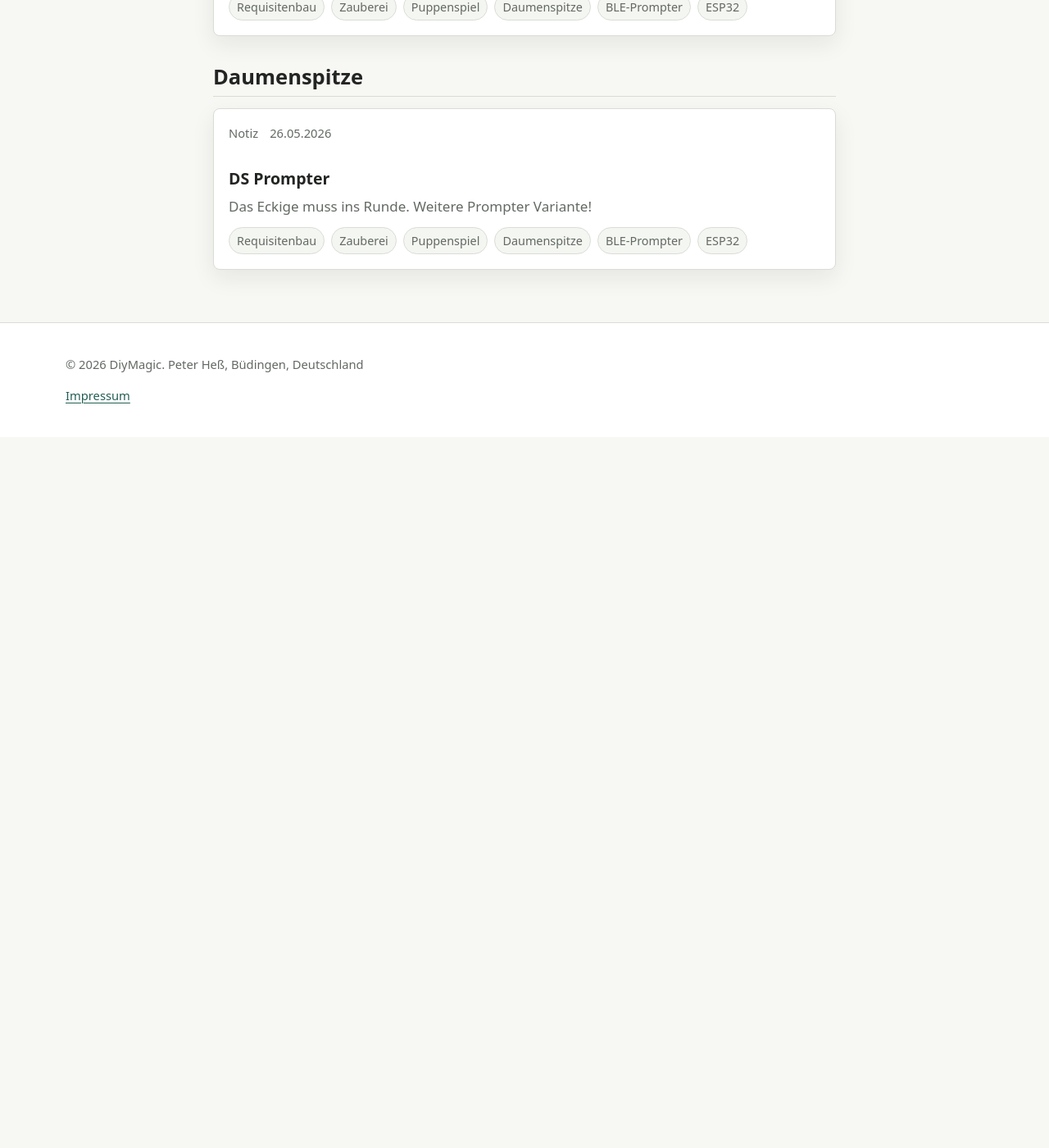
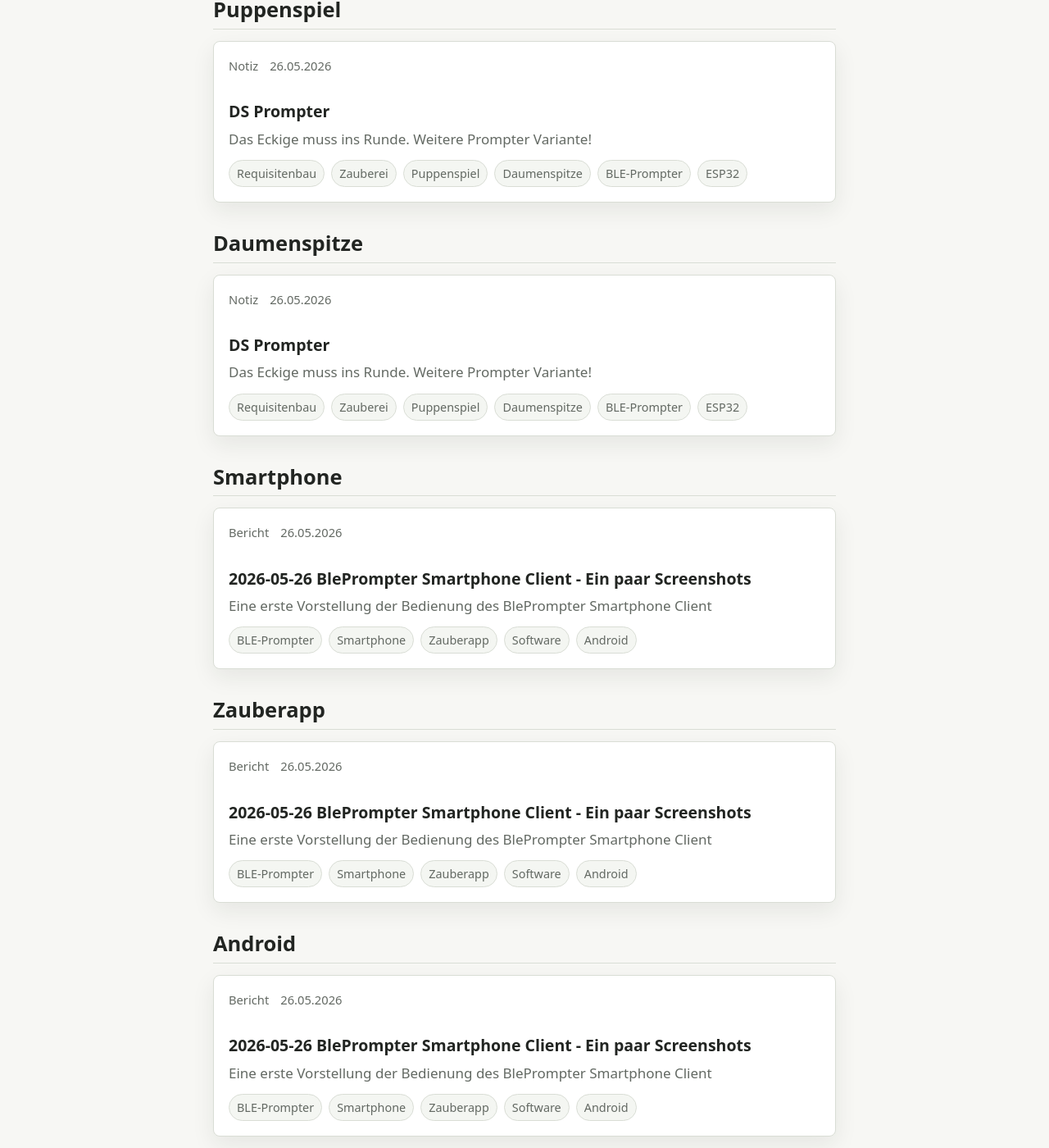
Before and after one commit to hesspet/DiyMagic, a Jekyll site: the page built from themen.md, in a window 1280 px wide and 1400 px high, scrolled down 2347 px. Shown: the whole window at 82% size. Built offline with Jekyll 4.4.1, drawn with Linux system fonts in a browser that asks for light colours; before the commit the page ends 2880 px from its top, so only the background shows below that; part of the change alters nothing that is shown; some of the changed text lies outside the part shown.

Commit message:
Text mit Screenshots

```diff
--- /dev/null
+++ b/_artikel/2026-05-26-2026-05-26-bleprompter-smartphone-client-ein-paar-screenshots.md
@@ -0,0 +1,123 @@
+---
+layout: artikel
+title: "2026-05-26 BlePrompter Smartphone Client - Ein paar Screenshots"
+date: 2026-05-26
+updated: 2026-05-26
+type: "Bericht"
+topics:
+  - BLE-Prompter
+  - Smartphone
+  - Zauberapp
+  - Software
+  - Android
+summary: "Eine erste Vorstellung der Bedienung des BlePrompter Smartphone Client"
+hero:
+status: "fertig"
+difficulty:
+permalink: /artikel/2026-05-26-bleprompter-smartphone-client-ein-paar-screenshots.html
+---
+
+# BlePrompter Smartphone Client - Ein paar Screenshots
+
+Wie funktioniert das Ganze Thema mit der Übertragung vom Smartphone auf den BlePrompter?
+
+Hier mal ein kurzer Duchlauf des aktuellen Stands der Smartphone App.
+
+## Android und iOS?
+
+Jaaa... braucht aber noch Zeit mit dem iOS. Die Plattform die ich zum Entwickeln nutze kann Code für Android als auch für iOS erzeugen. Ein iPhone 12 bekomme ich die Tage. Dann brauche ich nur noch einen Entwickleraccount bei Apple. Das schiebe ich aber hinaus, denn erst wenn klar ist, dass ein paar Leute Interesse an der kleinen Hardware haben und bereit sind ein paar Euro für die App auszugeben werden ich die Entwickleraccounts kaufen.
+
+Grundsätzlich kann ich im Moment aber nur für iOS einen Testmode verwenden. Also hier ein paar Screenshots meines Android Phones.
+
+## Screenshots
+
+### Verbindungsaufbau und Setup
+
+Die Anwendung selbst ist erst einmal recht unscheinbar. Im Kopfbereich sehen wir "Getrennt". Dies bedeutet, aktuell haben wir keine BLE Verbindung zum BlePrompter.
+
+Der hier gezeigte Teil "Peeker (Videofake)" ist die Implementation einer Showsituation, dass der Vorführende mit einem Zuschauer eine Gedankenleseroutine ausführt. Ein Helfer hat das Smartphone mit dieser Anwendung und verhält sich wie ein üblicher Zuschauer und filmt. Schaut jemand auf das Display, so sieht er einfach die typische Optik einer Smartphone Kamera. Das sehen wir dann später. Daher der Name "Videofake".
+
+Hintergrund ist, dass ich die App vor allem für meinen eigenen Zweck als Bauchredner in der Form eines Streetacts verwende. Zaubern und Bauchreden ist schwierig. Man hat nur eine Hand... also lasse ich mir helfen und habe einen Companion unter den Zuschauern...
+
+<img src="./../assets/images/articles/2026-05-26-bleprompter-smartphone-client-ein-paar-screenshots/001-Vor_de_Verbindungsaufbau.jpg" style="zoom: 33%;" />
+
+Wir klicken auf Verbinden und sehen "Gefundene Geräte". Beim BLE Scan sucht die Anwendung gezielt nach Geräten mit unserem speziellen Profil. Normalerweise findet die Anwendung nur ein Gerät das ausgewählt werden kann.
+
+War das Gerät bereits beim letzten Anwendungsaufruf schon einmal verbunden, so wird beim App Start, die Verbindung automatisch aufgebaut. Das erspart in einer Livesituation Bedienungsfehler. Hier aber der Grundablauf. "Suche Gerät"
+
+<img src="./../assets/images/articles/2026-05-26-bleprompter-smartphone-client-ein-paar-screenshots/002_Scan_nach BlePrompter.jpg" alt="002_Scan_nach BlePrompter" style="zoom:33%;" />
+
+Wir sehen nun "Verbunden" und bekommen das "Hauptmenü"
+
+* **Anzeige löschen**
+  Löschen der Anzeige des Displays im BlePrompter
+* **Trennen**
+  Abbau der Verbindung zum BlePrompter. Hier überlege ich ob das überhaupt auf die Hauptseite soll, denn warum sollte man auf die Idee kommen die Verbindung während einer Show zu Trennen. Das wandert ggf. noch in die Einstellungen
+* **Anzeigen im BlePrompter**
+  Dies ist die aktuelle Auswahl von Ideen was man dem Prompter schicken kann. Dies kann recht einfach in der Firmware erweitert werden. Aktuell gibt es vier Darstellungen
+  * Pfeile
+    Übertragung von Kommandos von Pfeilrichtungen
+  * Karten (Kartenkürzel)
+    Übertragung der Farbe und des Wertes einer Karte. Pokerdeck
+  * Symbole
+    Freier "Text" ein oder zwei Buchstaben per Texteingabe
+  * ESP
+    Übertragung eines der fünf ESP Symbole (aktuell mein Anwendungsfall)
+
+<img src="./../assets/images/articles/2026-05-26-bleprompter-smartphone-client-ein-paar-screenshots/003_Verbindung_hergestellt.jpg" alt="003_Verbindung_hergestellt" style="zoom:33%;" />
+
+Über das Drawer Menü (Hamburger) oben rechts erreicht man die Einstellungen. Diese werden gespeichert müssen also nur einmal durchgeführt werden.
+
+* **Dunkelmodus** - Je nach Bediener kann eine helle oder dunkle Oberfläche eingestellt werden
+* **Schließe Buttonansicht nach Senden**
+  Wenn das Geheimmenü in der Videoanwendung gestartet wird, kann nach dem Senden einer Information an den BlePrompter das Menü automatisch geschlossen werden, oder wenn nicht aktiviert geöffnet bleiben.
+* **Displayanzeige invertiert**
+  * Off - BlePrompter: weiße Schrift auf schwarzem Hintergrund
+  * On - BlePrompter: schwarze Schrift auf weißem Hintergrund
+* **Displayanzeige drehen**
+  * Off - BlePrompter: Ausrichtung der Anzeige in Boardhauptrichtung
+  * On - BlePrompter: Ausrichtung der Anzeige um 180 Grad gedreht. "Kopfüber". Wird z.B. bei dem Einsatz in der Daumenspitze gebraucht
+* **Kameraansicht**
+  Anpassungen der Kameraansicht an das jeweilige Betriebssystem, damit die Kamera möglichst realistisch aussieht.
+* **Kamera-Bedienung**
+  Anzeigevariationen des geheimen Sendemenüs in der Fakevideoansicht
+  * **Normal**
+    Das Menü wird komplett sichtbar eingeblendet
+  * **Durchsichtig**
+    Das Menü wird nur mit den Rahmen dargestellt "Durchsichtig"
+  * **Unauffällig / Anpassbar**
+    Experimentelle Optionen, bisher nur rudimentär implementiert. Kann auch sein, dass die wieder ausgebaut werden. Der Nutzen ist zweifelhaft.
+
+<img src="./../assets/images/articles/2026-05-26-bleprompter-smartphone-client-ein-paar-screenshots/004_Programmeinstellungen.jpg" alt="004_Programmeinstellungen" style="zoom:33%;" />
+
+Umschaltung auf Dunkelmodus erfolgt sofort
+
+<img src="./../assets/images/articles/2026-05-26-bleprompter-smartphone-client-ein-paar-screenshots/005_Dunkelmodus aktiviert.jpg" alt="005_Dunkelmodus aktiviert" style="zoom:33%;" />
+
+Hier jetzt die Einstellung der Kamera auf "Android und Normalansicht"
+
+<img src="./../assets/images/articles/2026-05-26-bleprompter-smartphone-client-ein-paar-screenshots/006_Setup_durchgefuehrt.jpg" alt="006_Setup_durchgefuehrt" style="zoom:33%;" />
+
+Zurück zur Hauptansicht. Jetzt geht es los. ESP Modus wird angeklickt
+
+<img src="./../assets/images/articles/2026-05-26-bleprompter-smartphone-client-ein-paar-screenshots/007_Es_geht_los_ESP.jpg" alt="007_Es_geht_los_ESP" style="zoom:33%;" />
+
+Uns so würde nun ein Betrachter neben des Companion, der auf das Smartphone schaut die das Livevideobild sehen. Vollkommen unverfänglich. Sieht einfach so aus wie jemand der die Vorführung filmt.
+
+![008_LivePseudFilen](./../assets/images/articles/2026-05-26-bleprompter-smartphone-client-ein-paar-screenshots/008_LivePseudFilen.jpg)
+
+Kurzer Klick auf die Kopfzeile, das Geheimmenü erscheint und der Companion kann dem Vorführenden auf den BlePrompter das "gepeekte" ESP Symbol übermitteln.
+
+![009_Das_geheimmenue_in_normalansicht](./../assets/images/articles/2026-05-26-bleprompter-smartphone-client-ein-paar-screenshots/009_Das_geheimmenue_in_normalansicht.jpg)
+
+Wir schalten auf die noch geheimere Ansicht im Setup um
+
+<img src="./../assets/images/articles/2026-05-26-bleprompter-smartphone-client-ein-paar-screenshots/010_Kamera_Bedienung_Showmodus.jpg" alt="010_Kamera_Bedienung_Showmodus" style="zoom:33%;" />
+
+Der gleiche Ablauf wie vorher
+
+![011_Nochmal_Filmen](./../assets/images/articles/2026-05-26-bleprompter-smartphone-client-ein-paar-screenshots/011_Nochmal_Filmen.jpg)
+
+Jetzt blendet sich das Menü aber fast unsichtbar ein. Selbst ein misstrauischer Zuschauer dürfte jetzt nicht mehr erkennen, dass hier "geschummelt" wird.
+
+![012_Unsichtbares_Menu](./../assets/images/articles/2026-05-26-bleprompter-smartphone-client-ein-paar-screenshots/012_Unsichtbares_Menu.jpg)
--- a/_data/topics.yml
+++ b/_data/topics.yml
@@ -14,3 +14,6 @@
 - Zauberei
 - Puppenspiel
 - Daumenspitze
+- Smartphone
+- Zauberapp
+- Android
```
Also changed, not shown: assets/images/articles/2026-05-26-bleprompter-smartphone-client-ein-paar-screenshots/001-Vor_de_Verbindungsaufbau.jpg (added), assets/images/articles/2026-05-26-bleprompter-smartphone-client-ein-paar-screenshots/002_Scan_nach BlePrompter.jpg (added), assets/images/articles/2026-05-26-bleprompter-smartphone-client-ein-paar-screenshots/003_Verbindung_hergestellt.jpg (added), assets/images/articles/2026-05-26-bleprompter-smartphone-client-ein-paar-screenshots/004_Programmeinstellungen.jpg (added), assets/images/articles/2026-05-26-bleprompter-smartphone-client-ein-paar-screenshots/005_Dunkelmodus aktiviert.jpg (added), assets/images/articles/2026-05-26-bleprompter-smartphone-client-ein-paar-screenshots/006_Setup_durchgefuehrt.jpg (added), assets/images/articles/2026-05-26-bleprompter-smartphone-client-ein-paar-screenshots/007_Es_geht_los_ESP.jpg (added), assets/images/articles/2026-05-26-bleprompter-smartphone-client-ein-paar-screenshots/008_LivePseudFilen.jpg (added), assets/images/articles/2026-05-26-bleprompter-smartphone-client-ein-paar-screenshots/009_Das_geheimmenue_in_normalansicht.jpg (added), assets/images/articles/2026-05-26-bleprompter-smartphone-client-ein-paar-screenshots/010_Kamera_Bedienung_Showmodus.jpg (added), assets/images/articles/2026-05-26-bleprompter-smartphone-client-ein-paar-screenshots/011_Nochmal_Filmen.jpg (added), assets/images/articles/2026-05-26-bleprompter-smartphone-client-ein-paar-screenshots/012_Unsichtbares_Menu.jpg (added).
